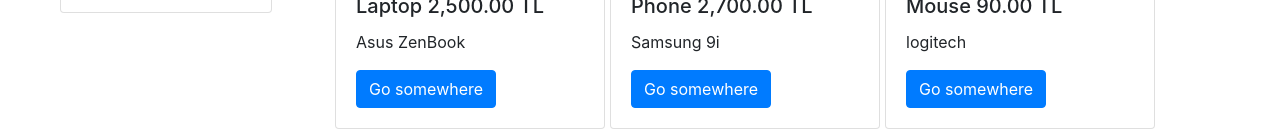
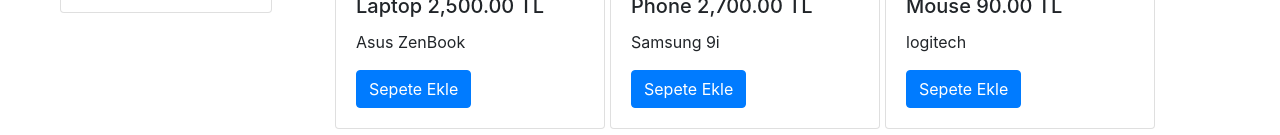
Before and after one commit to ihalilsungur/shopping, an Angular app: page / in a window 1280 px wide. Shown: the part 403-538 px from the top of the page. Built offline with nearby package versions, Linux system fonts and the light colour scheme.

Commit message:
shopping projemize sepete ekle buttonun düzenlemesi yaptık.

```diff
--- a/src/app/product/product.component.html
+++ b/src/app/product/product.component.html
@@ -32,7 +32,7 @@
       <div class="card-body">
         <h5 class="card-title">{{product.name }} {{ product.price | currency:"  ":true:"1.2-2"}} TL</h5>
         <p class="card-text">{{product.description}}</p>
-        <a href="#" class="btn btn-primary">Go somewhere</a>
+        <a (click)="addToCart(product)" class="btn btn-primary" style="color: white;">Sepete Ekle</a>
       </div>
     </div>
 
--- a/src/app/product/product.component.ts
+++ b/src/app/product/product.component.ts
@@ -80,5 +80,7 @@
 
   ngOnInit(): void {
   }
-
+  addToCart(product){
+    alert("Seçilen Ürün Sepete Eklendi : "+product.name);
+  }
 }
```
